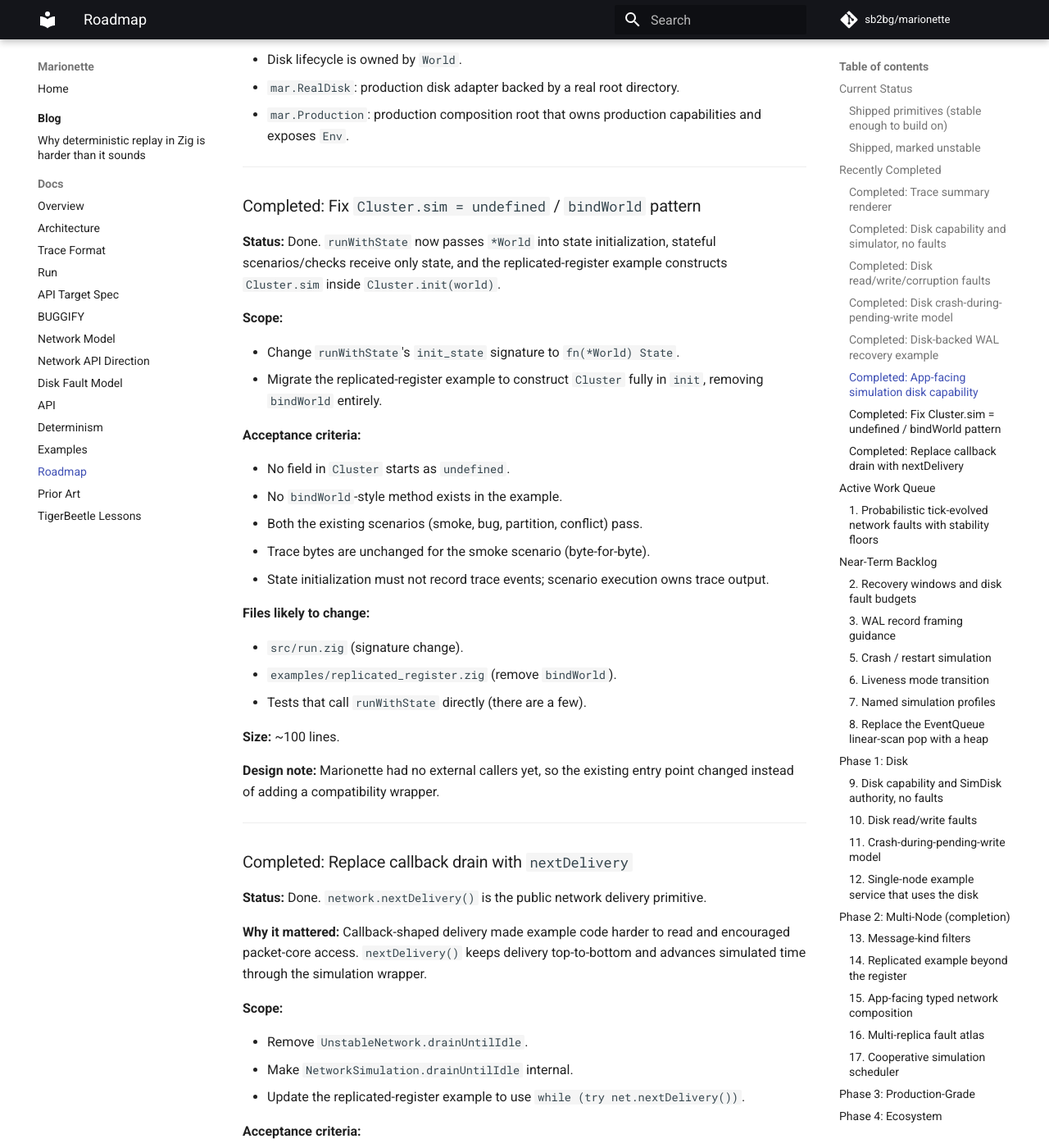
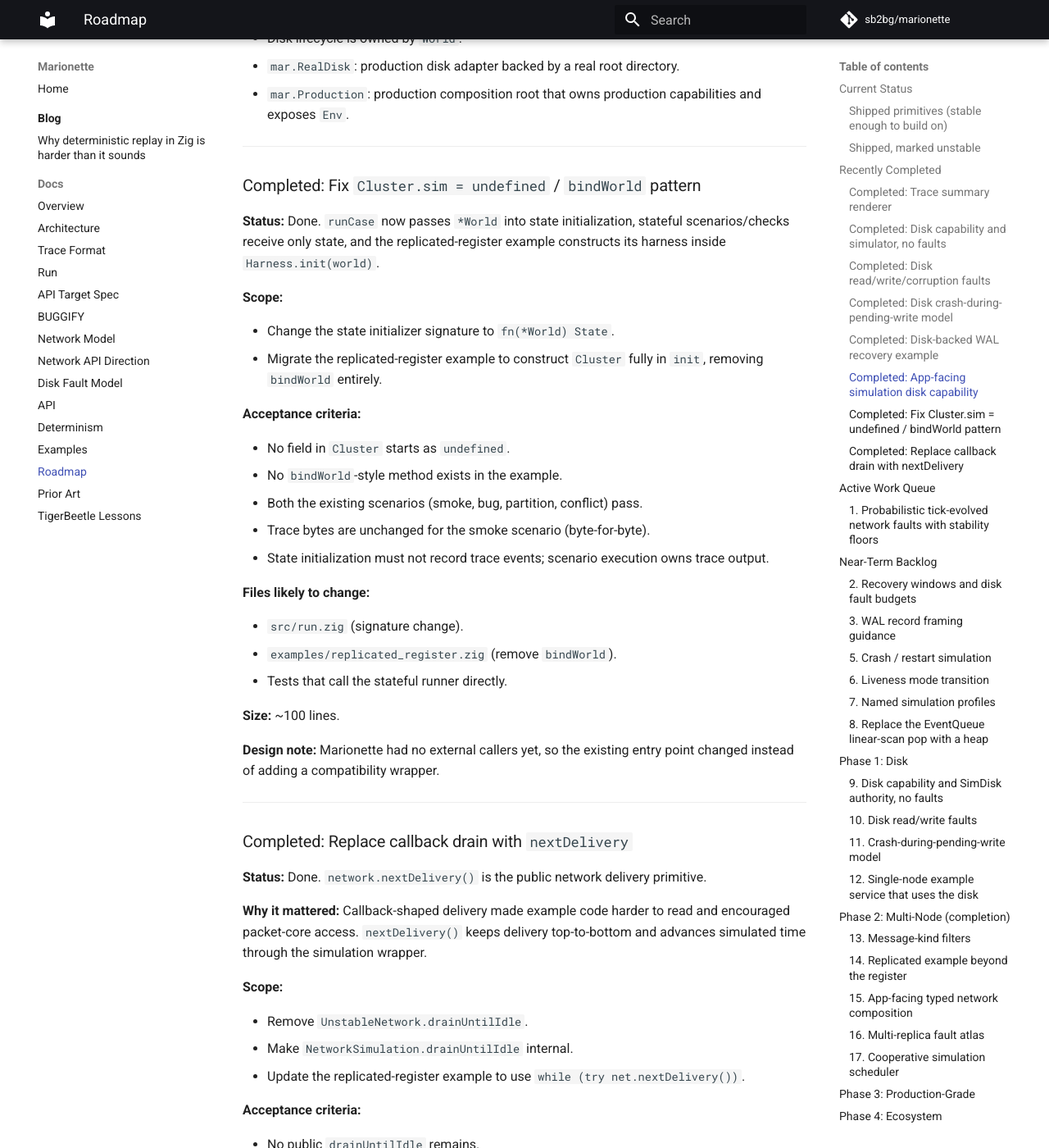
Before and after one commit to sb2bg/marionette, an MkDocs documentation site: the page built from docs/roadmap.md, in a window 1280 px wide and 1400 px high, scrolled down 6041 px. Shown: the whole window at 82% size. Built offline with MkDocs 1.6.1 and Material for MkDocs 9.7.7, drawn with Linux system fonts in a browser that asks for light colours; comment, search, counter and statistics services are not loaded; some of the changed text lies outside the part shown.

```diff
--- a/docs/roadmap.md
+++ b/docs/roadmap.md
@@ -73,9 +73,8 @@ profiles, named network buses, linearizability checker, time-travel debugging.
 - `World`: clock, seeded PRNG, trace log, event indexes.
 - `Clock`: production (host IO clock) and simulation (fake tick-based).
 - `Random`: seeded PRNG wrapper.
-- `mar.run`, `mar.runCase`, `mar.expectPass`, `mar.expectFailure`,
-  `mar.expectFuzz`, `mar.runWithState`, and `mar.runWithStateLifecycle`:
-  twice-and-compare deterministic runner.
+- `mar.run`, `mar.runCase`, `mar.expectPass`, `mar.expectFailure`, and
+  `mar.expectFuzz`: twice-and-compare deterministic runner.
   Stateful initializers receive the replay attempt's `World`; stateful
   scenarios and checks receive only state.
 - `RunOptions`, `RunFailure`, `RunReport`, `StateCheck`, named `Check`.
@@ -262,15 +261,13 @@ through `Env.disk`.
 
 ### Completed: Fix `Cluster.sim = undefined` / `bindWorld` pattern
 
-**Status:** Done. `runWithState` now passes `*World` into state
-initialization, stateful scenarios/checks receive only state, and the
-replicated-register example constructs `Cluster.sim` inside
-`Cluster.init(world)`.
+**Status:** Done. `runCase` now passes `*World` into state initialization,
+stateful scenarios/checks receive only state, and the replicated-register
+example constructs its harness inside `Harness.init(world)`.
 
 **Scope:**
 
-- Change `runWithState`'s `init_state` signature to
-  `fn(*World) State`.
+- Change the state initializer signature to `fn(*World) State`.
 - Migrate the replicated-register example to construct `Cluster` fully in
   `init`, removing `bindWorld` entirely.
 
@@ -287,7 +284,7 @@ replicated-register example constructs `Cluster.sim` inside
 
 - `src/run.zig` (signature change).
 - `examples/replicated_register.zig` (remove `bindWorld`).
-- Tests that call `runWithState` directly (there are a few).
+- Tests that call the stateful runner directly.
 
 **Size:** ~100 lines.
 
```
Also changed, not shown: docs/api-target.md (+4 -0 lines), docs/api.md (+3 -1 lines), docs/architecture.md (+6 -7 lines), docs/run.md (+12 -2 lines), 2 other files.
